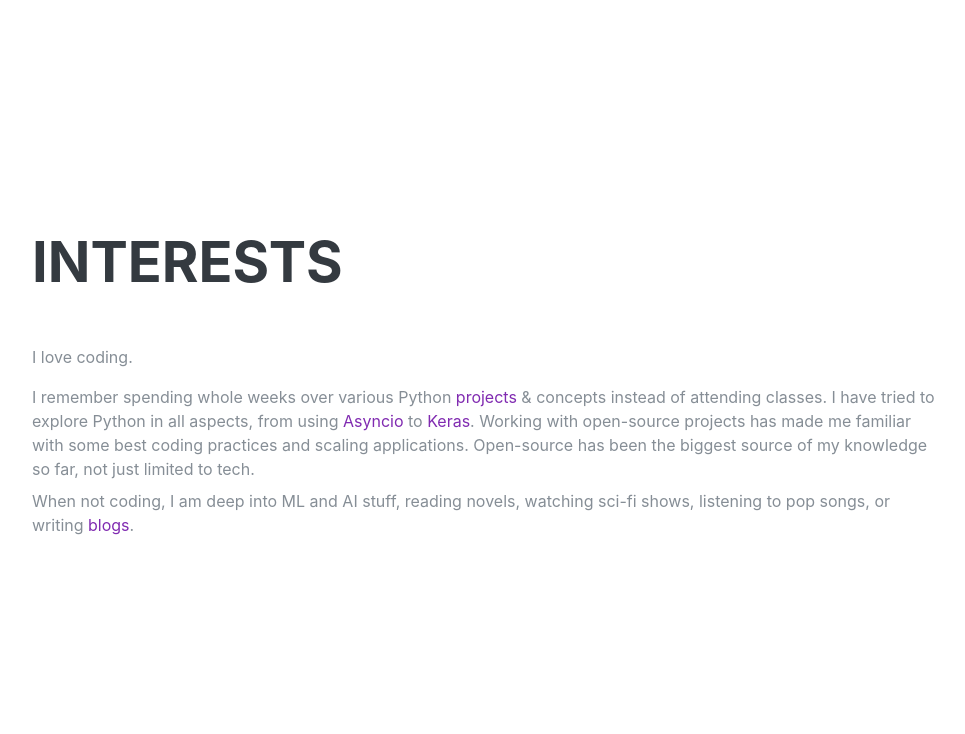
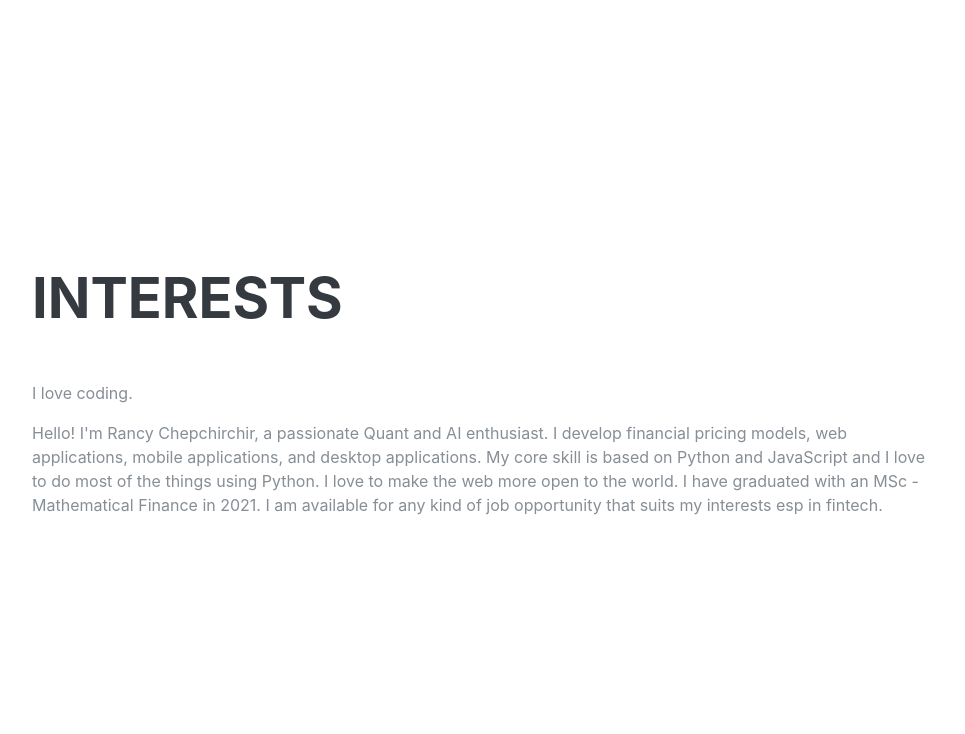
Before and after one commit to RancyChepchirchir/mine_portfolio, a Flask app: page / in a window 1280 px wide. Shown: the part 4014-4748 px from the top of the page, without its empty margins (288-1253 px from the left). Run offline with Flask 2, Linux system fonts and the light colour scheme; some libraries are stand-ins or nearby versions; some web fonts are replaced.

Commit message:
Further Commits

```diff
--- a/templates/index.html
+++ b/templates/index.html
@@ -240,14 +240,7 @@
         <p>I love coding.
         </p>
 
-        <p class="mb-0">I remember spending whole weeks over various Python
-          <a href="https://github.com/RancyChepchirchir" target="_blank">projects</a> & concepts instead of attending classes. I have tried to explore Python in all aspects, from using
-          <a href="https://docs.python.org/3/library/asyncio.html" target="_blank">Asyncio</a> to
-          <a href="https://keras.io/" target="_blank">Keras</a>. Working with open-source projects has made me familiar with some best coding practices and scaling applications. Open-source has been the biggest source of my knowledge so far, not just limited to tech.
-        </p>
-        <p class="pt-2">
-          When not coding, I am deep into ML and AI stuff, reading novels, watching sci-fi shows, listening to pop songs, or writing
-          <a href="https://rancychepchirchircom.wordpress.com/" target="_blank">blogs</a>.
+        <p class="mb-0">Hello! I'm Rancy Chepchirchir, a passionate Quant and AI enthusiast. I develop financial pricing models, web applications, mobile applications, and desktop applications. My core skill is based on Python and JavaScript and I love to do most of the things using Python. I love to make the web more open to the world. I have graduated with an MSc - Mathematical Finance in 2021. I am available for any kind of job opportunity that suits my interests esp in fintech.
         </p>
       </div>
     </section>
```
